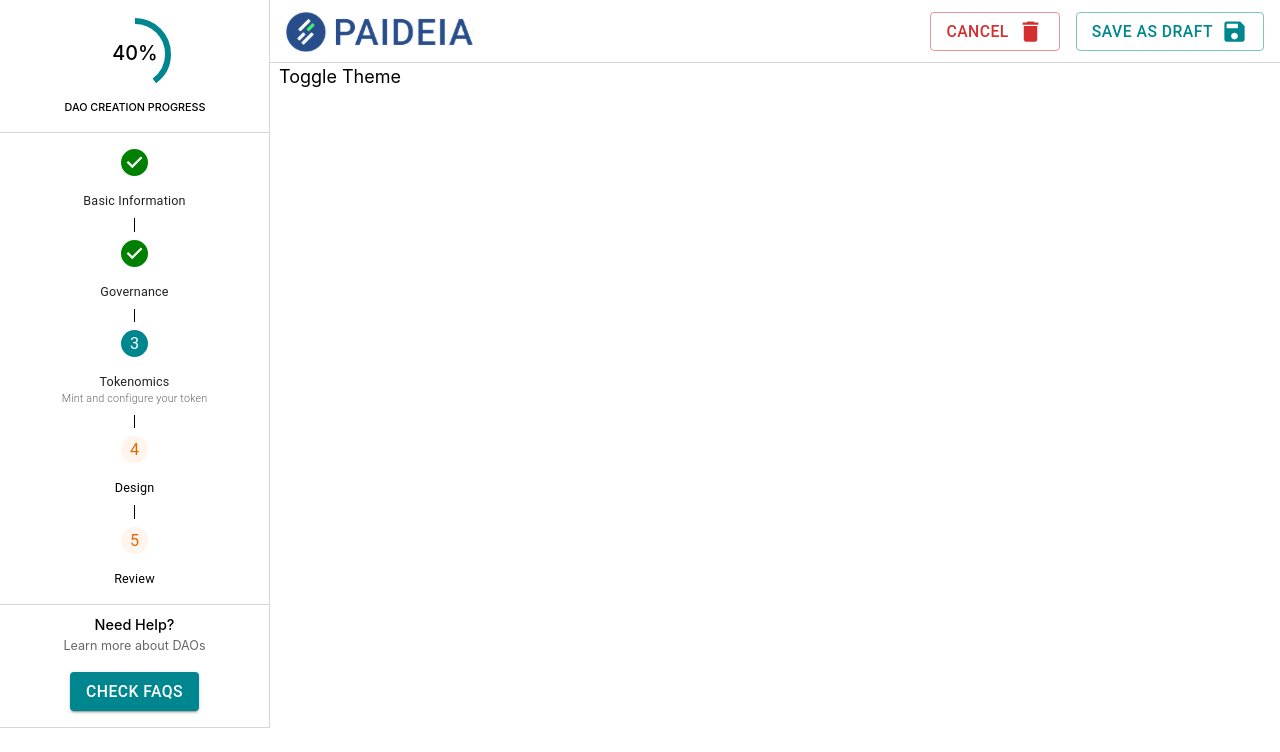
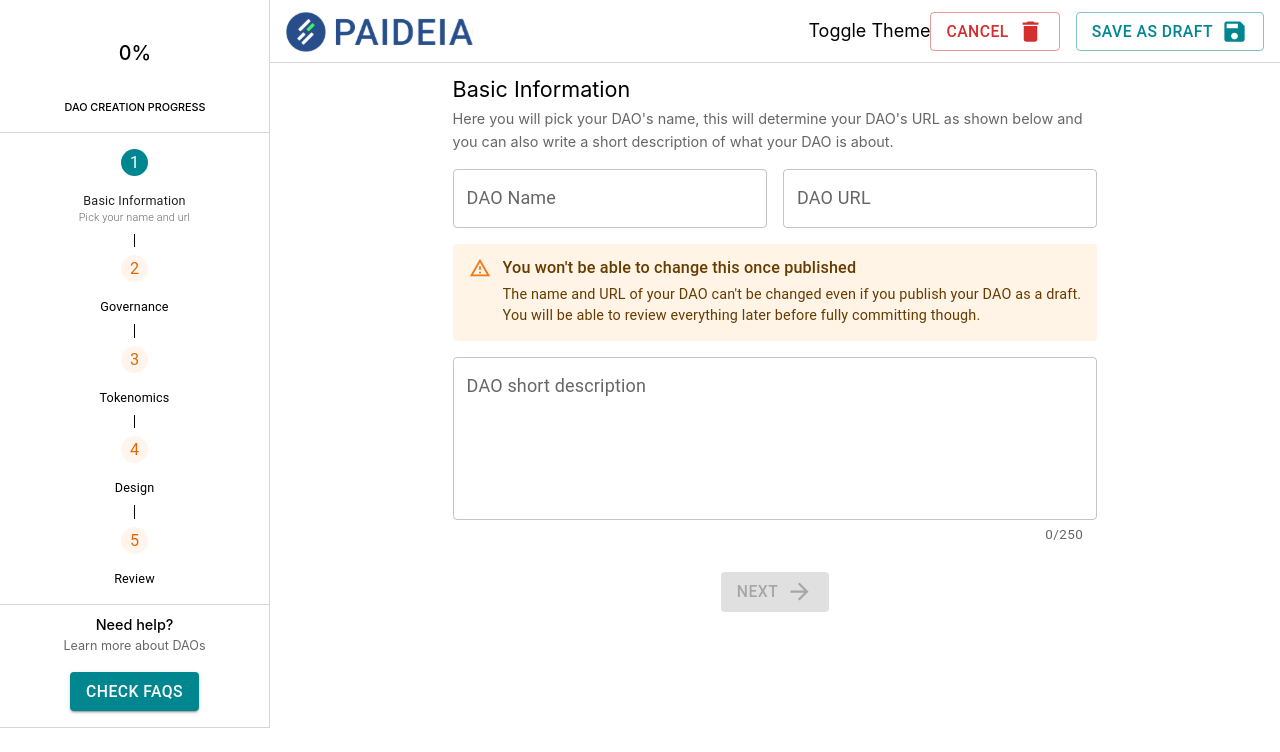
Before and after one commit to paideiadao/paideia-frontend, a Next.js app: page /creation in a window 1280 px wide. Shown: the top 752 px of the page. Built offline with nearby package versions, Linux system fonts and the light colour scheme.

Commit message:
Basic Information

```diff
--- /dev/null
+++ b/components/creation/basic-information/BasicInformation.tsx
@@ -0,0 +1,79 @@
+import * as React from "react";
+import { AlertTitle, Box } from "@mui/material";
+import Alert from '@mui/material/Alert';
+import TextField from '@mui/material/TextField';
+import { GlobalContext } from "../../../lib/creation/Context";
+
+const BasicInformation: React.FC = () => {
+    let globalContext = React.useContext(GlobalContext);
+    let data = globalContext.api.data.basicInformation;
+
+    React.useEffect(() => {
+        let clean = data.dao_name.toLowerCase().replaceAll(' ', '');
+        console.log(clean)
+        globalContext.api.setData({...globalContext.api.data, basicInformation: {
+            ...data,
+            dao_url: clean === '' ? clean : clean + '.paideia.im'
+        }})
+    }, [data.dao_name])
+
+    return <Box sx={{width: '65%', display: 'flex', justifyContent: 'center', flexDirection: 'column', color: 'primary.text'}}>
+        <Box sx={{textAlign: 'left', width: '100%', fontSize: '1.2rem'}}>
+            Basic Information
+            <Box sx={{width: '100%', color: "primary.lightText", fontSize: '.8rem'}}>
+                Here you will pick your DAO's name, this will determine your DAO's URL as shown below and you can also write a short description of what your DAO is about.
+            </Box>
+        </Box>
+        <Box sx={{width: '100%', display: 'flex', alignItems: 'center', mt: 2}}>
+            <Box sx={{width: '50%', mr: 2}}>
+                <TextField
+                    label='DAO Name'
+                    sx={{width: '100%'}}
+                    value={data.dao_name}
+                    onChange={(e) => globalContext.api.setData({...globalContext.api.data, basicInformation: {
+                        ...data,
+                        dao_name: e.target.value
+                    }})}
+                />
+            </Box>
+            <Box sx={{width: '50%'}}>
+            <TextField
+                    label='DAO URL'
+                    sx={{width: '100%'}}
+                    value={data.dao_url}
+                    onChange={(e) => globalContext.api.setData({...globalContext.api.data, basicInformation: {
+                        ...data,
+                        dao_url: e.target.value
+                    }})}
+                />
+            </Box>
+        </Box>
+
+        <Box sx={{width: '100%', mt: 2}}>
+            <Alert severity="warning" color='warning' sx={{fontSize: '.8rem'}}>
+                <AlertTitle sx={{fontSize: '.9rem'}}>You won't be able to change this once published</AlertTitle>
+                The name and URL of your DAO can't be changed even if you publish your DAO as a draft. You will be able to review everything later before fully committing though.
+            </Alert>
+        </Box>
+        <Box sx={{width: '100%', mt: 2}}>
+            <TextField
+                label='DAO short description'
+                inputProps={{
+                    maxLength: 250,
+                }}
+                multiline
+                value={data.short_description}
+                onChange={(e) => globalContext.api.setData({...globalContext.api.data, basicInformation: {
+                    ...data,
+                    short_description: e.target.value
+                }})}
+                rows={5}
+                sx={{width: '100%'}}
+                FormHelperTextProps={{sx: {textAlign: 'right'}}}
+                helperText={`${data.short_description.length}/250`}
+            />
+        </Box>
+    </Box>
+}
+
+export default BasicInformation;
--- a/components/creation/nav/Help.tsx
+++ b/components/creation/nav/Help.tsx
@@ -11,7 +11,7 @@ export default function Help(props) {
         alignItems: "center",
       }}
     >
-      <Box sx={{ fontSize: ".8rem", fontWeight: 450 }}>Need Help?</Box>
+      <Box sx={{ fontSize: ".8rem", fontWeight: 450 }}>Need help?</Box>
       <Box
         sx={{
           fontSize: ".7rem",
--- a/components/creation/nav/Nav.tsx
+++ b/components/creation/nav/Nav.tsx
@@ -5,7 +5,7 @@ import StepSelector from "./StepSelector";
 import Help from "./Help";
 import DarkLogo from "../../../public/logos/dark_logo.svg";
 import LightLogo from "../../../public/logos/light_logo.svg";
-import { DarkTheme } from "../../../theme/theme.js";
+import { DarkTheme, LightTheme } from "../../../theme/theme.js";
 import Button from "@mui/material/Button";
 import DeleteIcon from "@mui/icons-material/Delete";
 import Save from "@mui/icons-material/Save";
@@ -70,7 +70,15 @@ export default function Nav(props) {
           >
             <img src={logo.src} />
           </Box>
-          <Box sx={{ ml: "auto" }}>
+          <Box sx={{ ml: "auto", display: 'flex', alignItems: 'center' }}>
+            <Box
+              onClick={() =>
+                props.theme === DarkTheme ? props.setTheme(LightTheme) : props.setTheme(DarkTheme)
+              }
+              sx={{ color: "primary.text" }}
+            >
+              Toggle Theme
+            </Box>
             <Button variant="outlined" color="error">
               Cancel <DeleteIcon sx={{ ml: 1 }} />
             </Button>
--- /dev/null
+++ b/lib/creation/Api.ts
@@ -0,0 +1,29 @@
+import { Theme } from "@mui/material";
+import { AbstractApi } from "../utilities";
+
+export interface ICreationData {
+    navStage: number
+    basicInformation: IBasicInformation
+}
+
+interface IBasicInformation {
+    dao_name: string;
+    dao_url: string;
+    short_description: string;
+}
+
+export class CreationApi extends AbstractApi {
+    theme: Theme;
+    setTheme: Function;
+    data: ICreationData;
+    setData: Function;
+
+
+    constructor(_alert: any, _setAlert: Function, _theme: Theme, _setTheme: Function, _data: ICreationData, _setData: Function) {
+        super(_alert, _setAlert);
+        this.theme = _theme;
+        this.setTheme = _setTheme;
+        this.data = _data;
+        this.setData = _setData;
+    }
+}
--- /dev/null
+++ b/lib/creation/Context.ts
@@ -0,0 +1,11 @@
+import { Theme } from "@mui/material";
+import * as React from 'react';
+import { CreationApi } from "./Api";
+
+export interface IGlobalContext {
+    api: CreationApi
+}
+
+export const GlobalContext = React.createContext({
+    api: undefined
+});
--- /dev/null
+++ b/lib/creation/Utilities.ts
@@ -0,0 +1,11 @@
+import {ICreationData} from '../../lib/creation/Api';
+
+export function checkCompleteness(_data: ICreationData): boolean {
+    switch (_data.navStage) {
+        case 0: {
+            return _data.basicInformation.dao_name === '' ||
+            _data.basicInformation.dao_url === '' ||
+            _data.basicInformation.short_description === ''
+        }
+    }
+}
--- a/lib/utilities.ts
+++ b/lib/utilities.ts
@@ -0,0 +1,9 @@
+export class AbstractApi {
+    alert: any;
+    setAlert: Function;
+
+    constructor(_alert: any, _setAlert: Function) {
+        this.alert = _alert;
+        this.setAlert = _setAlert;
+    }
+}
--- a/pages/creation.tsx
+++ b/pages/creation.tsx
@@ -2,37 +2,69 @@ import { Box } from "@mui/material";
 import * as React from "react";
 import Nav from "../components/creation/nav/Nav";
 import { ThemeProvider } from "@mui/material/styles";
-import { DarkTheme, LightTheme } from "../theme/theme.js";
+import { LightTheme } from "../theme/theme.js";
+import Button from "@mui/material/Button";
+import BasicInformation from "../components/creation/basic-information/BasicInformation";
+import { GlobalContext } from "../lib/creation/Context";
+import { CreationApi } from "../lib/creation/Api";
+import ArrowForwardIcon from '@mui/icons-material/ArrowForward';
+import ArrowBackIcon from '@mui/icons-material/ArrowBack';
+import { checkCompleteness } from "../lib/creation/Utilities";
 
 export default function Creation(props) {
+  const [alert, setAlert] = React.useState({show: false});
   const [theme, setTheme] = React.useState(LightTheme);
   const [data, setData] = React.useState({
-    navStage: 2,
+    navStage: 0,
+    basicInformation: {
+      dao_name: '',
+      dao_url: '',
+      short_description: '',
+    }
   });
 
   let lookup = {
     light: "#FFFFFF",
-    dark: "rgba(17, 24, 39, 1)",
+    dark: "#0E1420",
   };
+
+  let content = [
+    <BasicInformation/>
+  ]
 
   React.useEffect(() => {
     let temp = theme === LightTheme ? "light" : "dark";
     document.body.style.background = lookup[temp];
   }, [theme]);
 
+  const api = new CreationApi(
+    alert,
+    setAlert,
+    theme,
+    setTheme,
+    data,
+    setData
+  );
+
   return (
     <ThemeProvider theme={theme}>
-      <Nav value={data.navStage} theme={theme} />
-      <Box sx={{ position: "fixed", ml: "15.5rem", top: "3.5rem" }}>
-        <Box
-          onClick={() =>
-            theme === DarkTheme ? setTheme(LightTheme) : setTheme(DarkTheme)
-          }
-          sx={{ color: "primary.text" }}
-        >
-          Toggle Theme
+      <GlobalContext.Provider value={{api}}>
+        <Nav value={data.navStage} theme={theme} setTheme={setTheme} />
+        <Box sx={{ position: "fixed", ml: "15.5rem", top: "3.5rem", width: 'calc(100% - 16rem)', mt: '.5rem', display: 'flex', flexDirection: 'column' }}>
+            <Box sx={{display: 'flex', alignItems: 'center', justifyContent: 'center'}}>
+              {content[data.navStage]}
+            </Box>
+            <Box sx={{display: 'flex', alignItems: 'center', justifyContent: 'center', width: '100%', mt: '1.5rem'}}>
+                {data.navStage > 0 && <Button variant="outlined" color="primary" onClick={() => setData({...data, navStage: data.navStage - 1})} sx={{mr: 1}}>
+                  <ArrowBackIcon sx={{mr: 1}}/> Back
+                </Button>}
+                <Button variant="contained" disabled={checkCompleteness(data)} color="primary" onClick={() => setData({...data, navStage: data.navStage + 1})}>
+                  Next <ArrowForwardIcon sx={{ml: 1}}/>
+                </Button>
+            </Box>
+
         </Box>
-      </Box>
+      </GlobalContext.Provider>
     </ThemeProvider>
   );
 }
--- a/styles/global.css
+++ b/styles/global.css
@@ -2,8 +2,7 @@ html,
 body {
   padding: 0;
   margin: 0;
-  font-family: -apple-system, BlinkMacSystemFont, Segoe UI, Roboto, Oxygen,
-    Ubuntu, Cantarell, Fira Sans, Droid Sans, Helvetica Neue, sans-serif;
+  font-family: -apple-system, BlinkMacSystemFont, Roboto;
   line-height: 1.6;
   font-size: 18px;
 }
--- a/theme/theme.js
+++ b/theme/theme.js
@@ -74,6 +74,9 @@ export const DarkTheme = createTheme({
     circle: {
       main: "#9FD2DB",
     },
+    alert: {
+      main: 'linear-gradient(0deg, rgba(0, 0, 0, 0.9), rgba(0, 0, 0, 0.9)), #FFA726'
+    },
     divider: {
       main: "rgba(159, 210, 219, 0.2)",
     },
@@ -106,7 +109,66 @@ export const DarkTheme = createTheme({
     // E.g., shift from Red 500 to Red 300 or Red 700.
     tonalOffset: 0.2,
   },
+
   components: {
+    MuiOutlinedInput: {
+      styleOverrides: {
+        root: {
+          "& .MuiOutlinedInput-notchedOutline": {
+            borderColor: "rgba(255, 255, 255, 0.3)"
+          },
+          "&:hover .MuiOutlinedInput-notchedOutline": {
+            borderColor: "#9FD2DB"
+          },
+          color: 'rgba(255, 255, 255, 1)'
+        }
+      }
+    },
+    MuiAlert: {
+      styleOverrides: {
+        root: {
+          backgroundColor: '#191207',
+          color: '#FFE2B7',
+        },
+        MuiAlert: {
+          backgroundColor: 'rgba(255, 167, 38, .8)'
+        }
+      }
+    },
+    MuiButton: {
+      styleOverrides: {
+        root: {
+          '&.Mui-disabled': {
+            color: 'rgba(255, 255, 255, 0.3)',
+            backgroundColor: 'rgba(255, 255, 255, 0.12)'
+          }
+        }
+      },
+    },
+    MuiPaper: {
+      styleOverrides: {
+        root: {
+          '& .MuiAlert-Icon': {
+            color: 'green'
+          }
+        }
+      }
+    },
+    MuiFormHelperText: {
+      styleOverrides: {
+        root: {
+
+          color: 'rgba(255, 255, 255, 0.8)'
+        }
+      }
+    },
+    MuiInputLabel: {
+      styleOverrides: {
+        root: {
+          color: 'rgba(255, 255, 255, 0.8)'
+        }
+      }
+    },
     MuiStepLabel: {
       styleOverrides: {
         root: {
```
Also changed, not shown: .babelrc (deleted).
